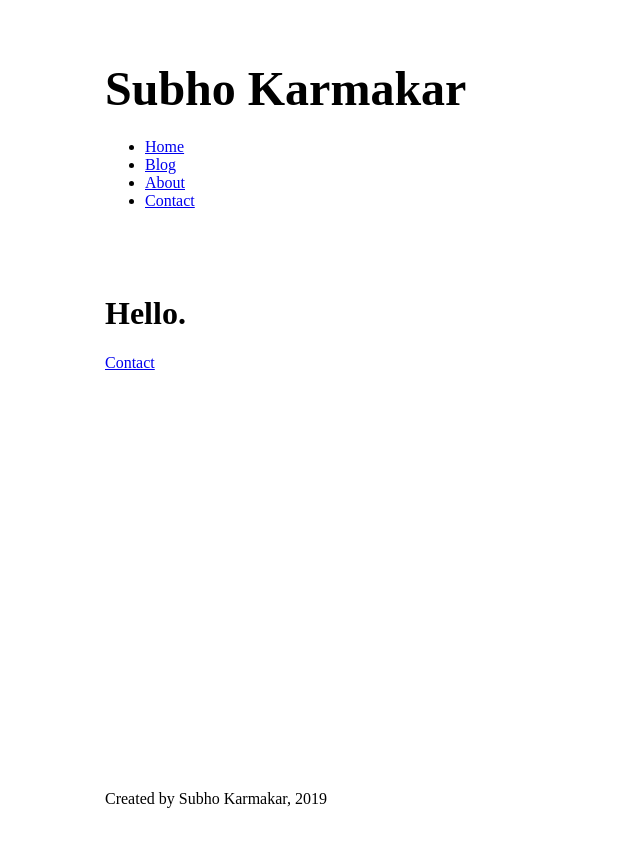
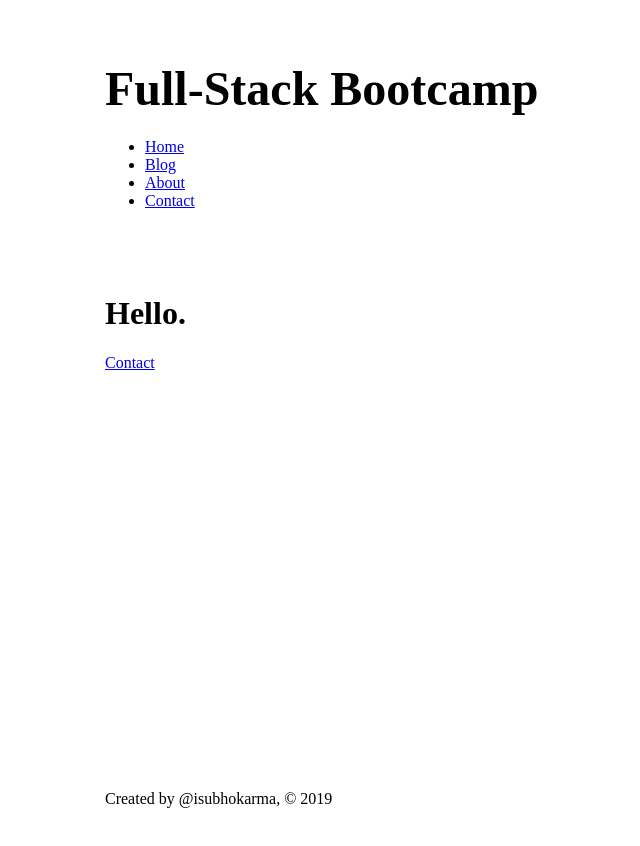
Before and after one commit to meSubhoKarma/gatsby-react-graphql-advance, a Gatsby site: page / in a window 1280 px wide. Shown: the whole page, without its empty margins (160-800 px from the left). Built offline with nearby package versions, Linux system fonts and the light colour scheme; Gatsby itself is replaced by a stand-in of ours.

Commit message:
Graphql parsing siteMetadata

```diff
--- a/gatsby-config.js
+++ b/gatsby-config.js
@@ -5,6 +5,9 @@
  */
 
 module.exports = {
-  /* Your site config here */
+  siteMetadata: {
+    title: "Full-Stack Bootcamp",
+    author: "@isubhokarma"
+  },
   plugins: ["gatsby-plugin-sass"]
 };
--- a/src/components/Footer.js
+++ b/src/components/Footer.js
@@ -1,9 +1,22 @@
 import React from "react";
+import { graphql, useStaticQuery } from "gatsby";
 
 export default function Footer() {
+  const data = useStaticQuery(
+    graphql`
+      query {
+        site {
+          siteMetadata {
+            author
+          }
+        }
+      }
+    `
+  );
+
   return (
     <div>
-      <p>Created by Subho Karmakar, 2019</p>
+      <p>Created by {data.site.siteMetadata.author}, &copy; 2019</p>
     </div>
   );
 }
--- a/src/components/Header.js
+++ b/src/components/Header.js
@@ -1,14 +1,25 @@
 import React from "react";
-import { Link } from "gatsby";
+import { Link, graphql, useStaticQuery } from "gatsby";
 
 import headerStyles from "./header.module.scss";
 
 export default function Header() {
+  const data = useStaticQuery(graphql`
+    query {
+      site {
+        siteMetadata {
+          title
+        }
+      }
+    }
+  `)
+
+
   return (
     <header className={headerStyles.header}>
       <h1>
         <Link className={headerStyles.title} to="/">
-          Subho Karmakar
+          {data.site.siteMetadata.title}
         </Link>
       </h1>
       <ul className={headerStyles.navList}>
```
